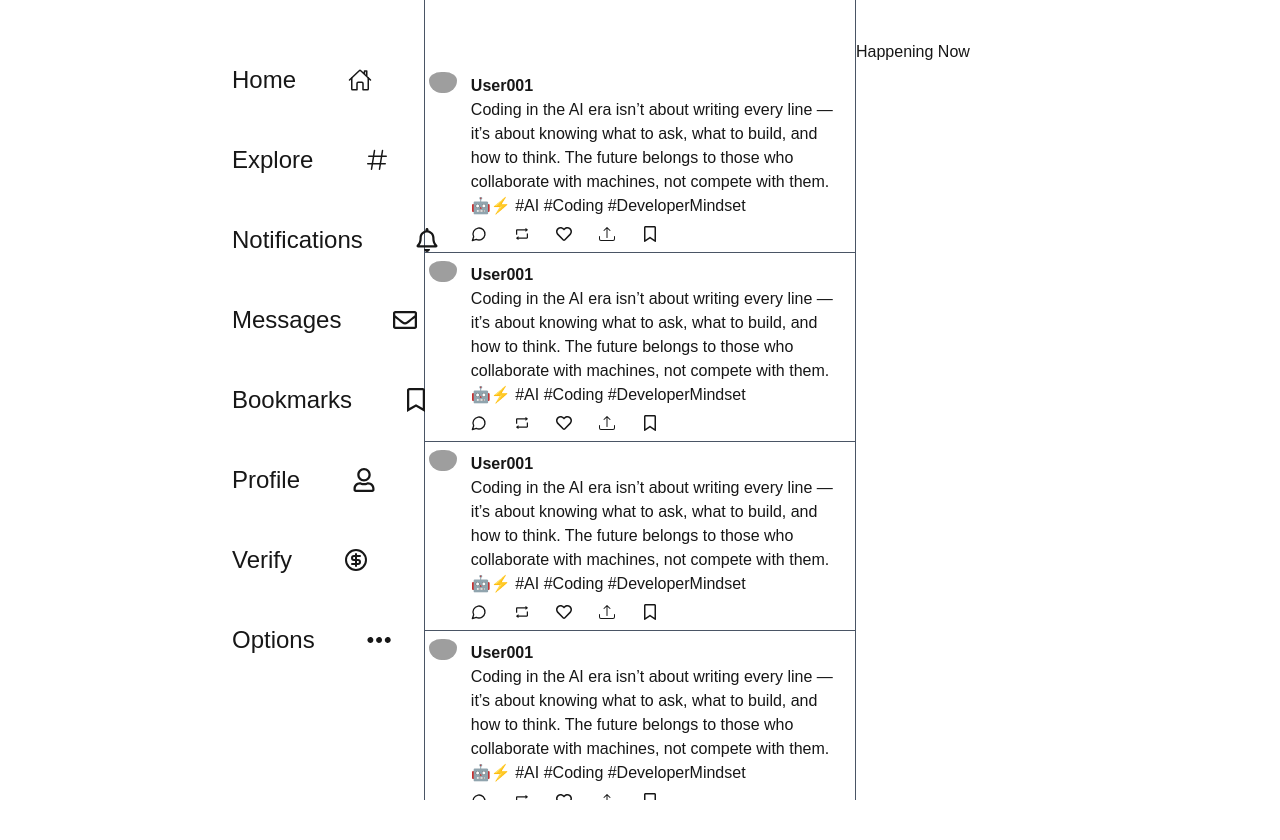
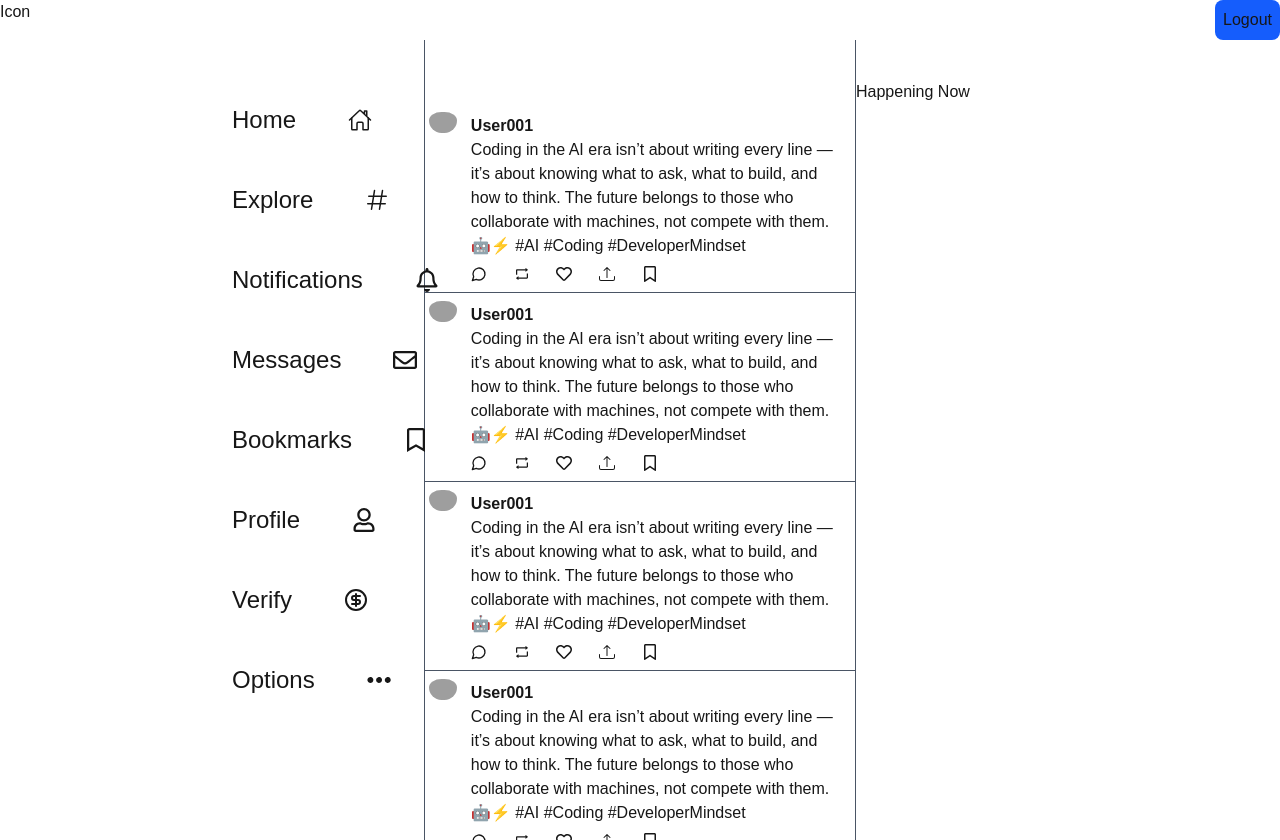
Before and after one commit to AnirbanKapil/social-media-project, a Next.js app: page /dashboard in a window 1280 px wide. Before the commit the page ends 800 px from the top, so only its background shows below. Built offline with nearby package versions, Linux system fonts and the light colour scheme; grey boxes are pictures that could not be loaded.

Commit message:
feat(dashboard): add NavBar component and integrate into Dashboard layout refactor(auth): update JWT secret to NEXTAUTH_SECRET chore(middleware): recreate middleware for authorization handling

```diff
--- a/app/(dashboard)/dashboard/page.tsx
+++ b/app/(dashboard)/dashboard/page.tsx
@@ -6,6 +6,7 @@ import { FaRegBell , FaRegEnvelope , FaRegBookmark , FaRegUser } from "react-ico
 import { LuCircleDollarSign } from "react-icons/lu";
 import { SlOptions } from "react-icons/sl";
 import { Feeds } from "@/app/src/components/feeds";
+import { NavBar } from "@/app/src/components/navbar";
 
 
 interface SideBarButtons {
@@ -52,6 +53,8 @@ const sideBarMenuItems : SideBarButtons[] = [
 
 export default function Dashboard () {
     return (
+    <div>
+        <NavBar />
         <div className="grid grid-cols-12 w-screen h-screen px-52 overflow-hidden">
             <div className="col-span-3 mt-10 sticky top-0 h-screen">
                <ul>
@@ -76,5 +79,6 @@ export default function Dashboard () {
             </div>
             <div className="col-span-3 mt-10 sticky top-0 h-screen">Happening Now</div>
         </div>
+    </div>
     )
 }
--- a/app/api/auth/[...nextauth]/options.ts
+++ b/app/api/auth/[...nextauth]/options.ts
@@ -45,7 +45,7 @@ export const authOptions : NextAuthOptions = {
     }
   })
 ],
-secret : process.env.JWT_SECRET,
+secret : process.env.NEXTAUTH_SECRET,
 callbacks : {
    async jwt ({token,user}) {
       if(user){
--- /dev/null
+++ b/app/src/components/navbar.tsx
@@ -0,0 +1,19 @@
+"use client"
+import { signOut } from "next-auth/react"
+import { useRouter } from "next/navigation"
+
+
+export function NavBar () {
+    const router = useRouter();
+      return(
+        <div className="flex justify-between">
+            <div>Icon</div>
+            <div>
+                <button className="bg-blue-600 rounded-lg p-2"
+                onClick={async()=> {await signOut({redirect : false});
+                          router.push("/")
+                         }}>Logout</button>
+            </div>
+        </div>
+      )
+}
--- a/app/middleware.ts
+++ b/middleware.ts
@@ -21,7 +21,7 @@ export default withAuth(
                  }
 
                 //  public routes
-                if(pathname === "/" || pathname.startsWith("/api/videos")){
+                if(pathname === "/"){
                     return true
                 }
 
```
